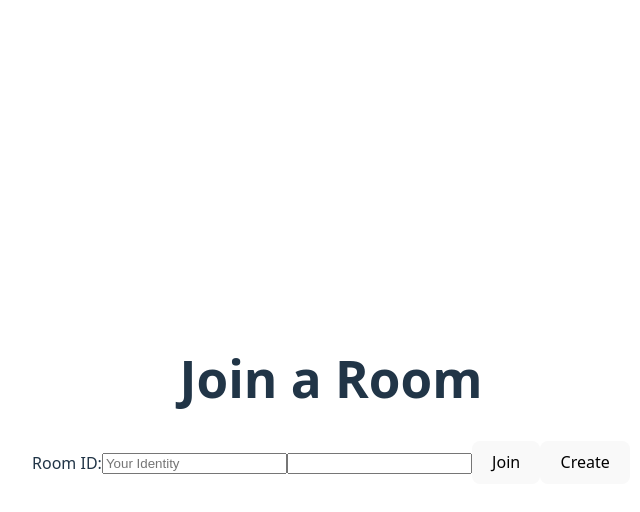
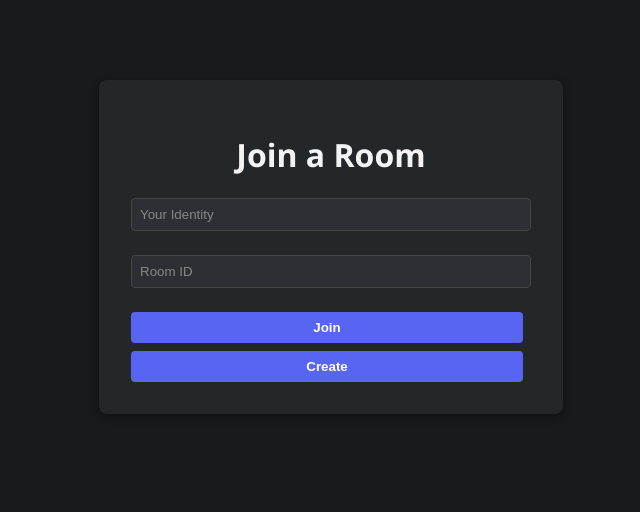
Before and after one commit to james-williams0/chatter, a React (Vite) app in the folder frontend/: page / in a window 1280 px wide. Shown: the top 512 px of the page, without its empty margins (309-949 px from the left). Built offline with nearby package versions, Linux system fonts and the light colour scheme.

Commit message:
ChatGPT can style it

```diff
--- a/frontend/src/components/form.tsx
+++ b/frontend/src/components/form.tsx
@@ -17,7 +17,7 @@ const Form: React.FC<FormProps> = ({ setRoom, setIdentity, setMessages }) => {
                     "Content-Type": "application/json",
                 },
             });
-
+''
             if (!response.ok) {
                 console.warn("Failed to join room:", response.statusText);
                 return;
@@ -68,7 +68,6 @@ const Form: React.FC<FormProps> = ({ setRoom, setIdentity, setMessages }) => {
         <div className="join">
             <h1>Join a Room</h1>
             <form onSubmit={handleSubmit}>
-                <label htmlFor="room">Room ID:</label>
                 <input
                     type="text"
                     id="identity"
@@ -76,7 +75,7 @@ const Form: React.FC<FormProps> = ({ setRoom, setIdentity, setMessages }) => {
                     placeholder="Your Identity"
                     required
                 />
-                <input type="text" id="room" name="room" />
+                <input type="text" id="room" name="room" placeholder="Room ID" />
                 <button>Join</button>
                 <button>Create</button>
             </form>
--- a/frontend/src/index.css
+++ b/frontend/src/index.css
@@ -1,68 +1,72 @@
-:root {
-    font-family: system-ui, Avenir, Helvetica, Arial, sans-serif;
-    line-height: 1.5;
-    font-weight: 400;
-
-    color-scheme: light dark;
-    color: rgba(255, 255, 255, 0.87);
-    background-color: #242424;
-
-    font-synthesis: none;
-    text-rendering: optimizeLegibility;
-    -webkit-font-smoothing: antialiased;
-    -moz-osx-font-smoothing: grayscale;
-}
-
-a {
-    font-weight: 500;
-    color: #646cff;
-    text-decoration: inherit;
-}
-a:hover {
-    color: #535bf2;
-}
-
 body {
+    background: #181a1b;
+    color: #e0e0e0;
+    font-family: 'Segoe UI', Arial, sans-serif;
     margin: 0;
-    display: flex;
-    place-items: center;
-    min-width: 320px;
+    padding: 0;
     min-height: 100vh;
 }
 
+.join, .chat-container {
+    background: #23272a;
+    border-radius: 8px;
+    box-shadow: 0 2px 8px rgba(0,0,0,0.4);
+    padding: 2rem;
+    max-width: 400px;
+    margin: 3rem auto;
+}
+
 h1 {
-    font-size: 3.2em;
-    line-height: 1.1;
+    color: #f3f3f3;
+    text-align: center;
+}
+
+input[type="text"] {
+    background: #2c2f33;
+    color: #e0e0e0;
+    border: 1px solid #444;
+    border-radius: 4px;
+    padding: 0.5rem;
+    margin-bottom: 1rem;
+    width: 100%;
+    box-sizing: border-box;
+}
+
+input[type="text"]::placeholder {
+    color: #888;
 }
 
 button {
-    border-radius: 8px;
-    border: 1px solid transparent;
-    padding: 0.6em 1.2em;
-    font-size: 1em;
-    font-weight: 500;
-    font-family: inherit;
-    background-color: #1a1a1a;
+    background: #5865f2;
+    color: #fff;
+    border: none;
+    border-radius: 4px;
+    padding: 0.5rem 1.2rem;
+    margin-right: 0.5rem;
     cursor: pointer;
-    transition: border-color 0.25s;
-}
-button:hover {
-    border-color: #646cff;
-}
-button:focus,
-button:focus-visible {
-    outline: 4px auto -webkit-focus-ring-color;
+    font-weight: bold;
+    transition: background 0.2s;
 }
 
-@media (prefers-color-scheme: light) {
-    :root {
-        color: #213547;
-        background-color: #ffffff;
-    }
-    a:hover {
-        color: #747bff;
-    }
-    button {
-        background-color: #f9f9f9;
-    }
+button:hover {
+    background: #4752c4;
 }
+
+form {
+    display: flex;
+    flex-direction: column;
+    gap: 0.5rem;
+}
+
+.chat-container > div {
+    background: #202225;
+    border-radius: 4px;
+    padding: 1rem;
+    margin-bottom: 1rem;
+    max-height: 300px;
+    overflow-y: auto;
+}
+
+strong {
+    color: #57f287;
+}
```
